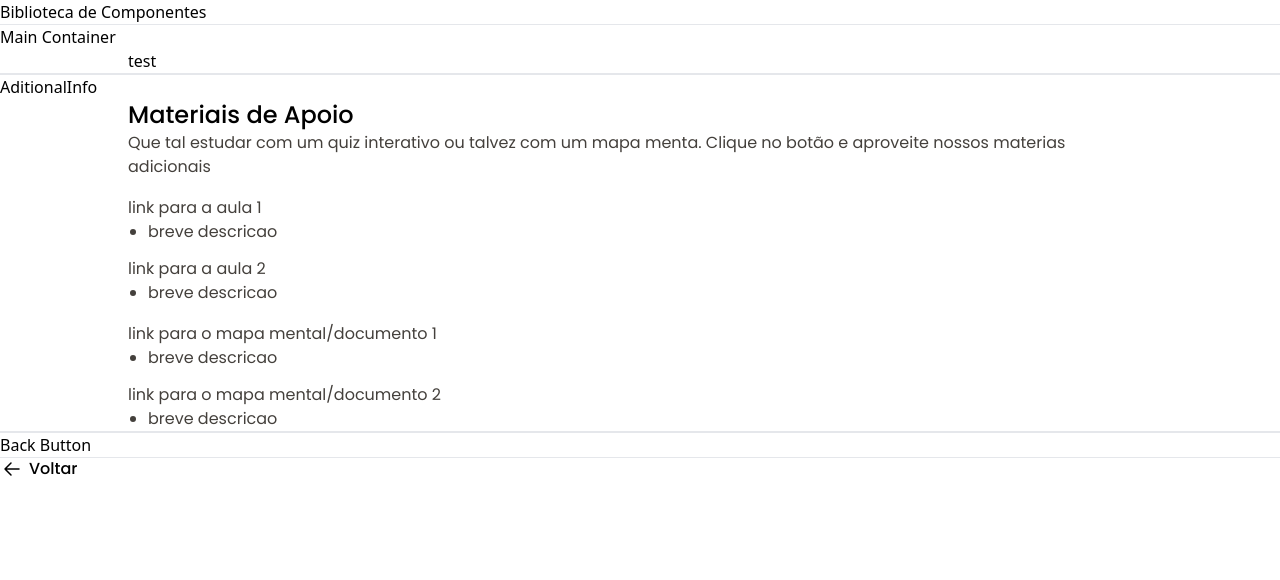
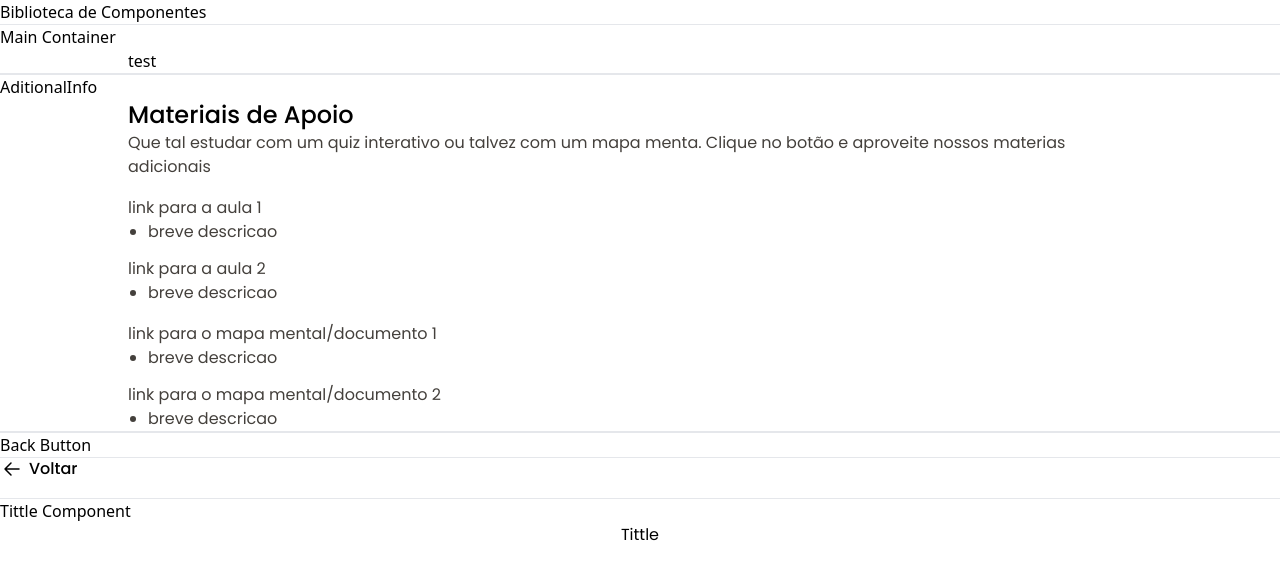
Before and after one commit to fabricadesoftware-ifc/fabricaHistologia_frontend, a Vue app: page /test-components in a window 1280 px wide. Shown: the top 580 px of the page. Built offline with nearby package versions, Linux system fonts and the light colour scheme.

Commit message:
FEAT: creating the tittle component

```diff
--- /dev/null
+++ b/src/components/MainTittle.vue
@@ -0,0 +1,30 @@
+<script setup>
+const props = defineProps({
+    'color': {
+        type: String,
+        default: '#181A2A'
+    },
+    'weight': {
+        type: String,
+        default: 'bold'
+    },
+    'content': {
+        type: String,
+        default: 'Tittle'
+    },
+    'size': {
+        type: String,
+        default: '4xl'
+    },
+    'boxSize': {
+        type: String,
+        default: '1/2'
+    }
+})
+</script>
+
+<template>
+    <div :class="`w-${props.boxSize} flex justify-center flex-wrap flex-row`">
+        <span :class="`font-${props.weight} text-[${props.color}] font-poppins text-${props.size}`">{{ props.content }}</span>
+    </div>
+</template>
--- a/src/views/tests/ComponentsView.vue
+++ b/src/views/tests/ComponentsView.vue
@@ -2,6 +2,7 @@
 import ContainerDefault from '@/components/ContainerDefault.vue';
 import AdditionalInfo from '@/components/AdditionalInfo.vue';
 import BackButton from '../../components/BackButton.vue';
+import MainTittle from '@/components/MainTittle.vue';
 
 </script>
 
@@ -29,5 +30,9 @@ import BackButton from '../../components/BackButton.vue';
         <p>Back Button</p>
         <BackButton />
         <hr>
+
+        <hr class="mt-10">
+        <p>Tittle Component</p>
+        <MainTittle />
     </main>
 </template>
```
